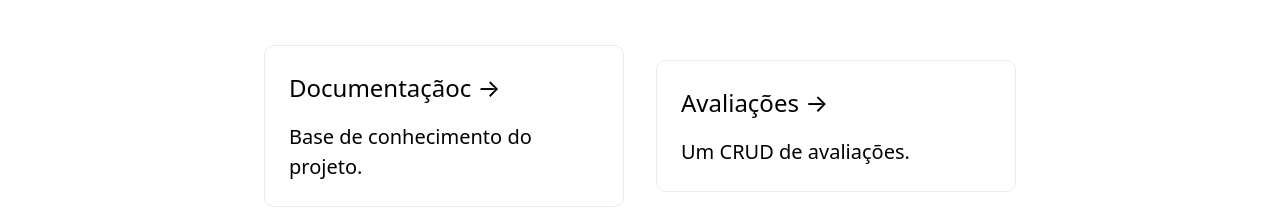
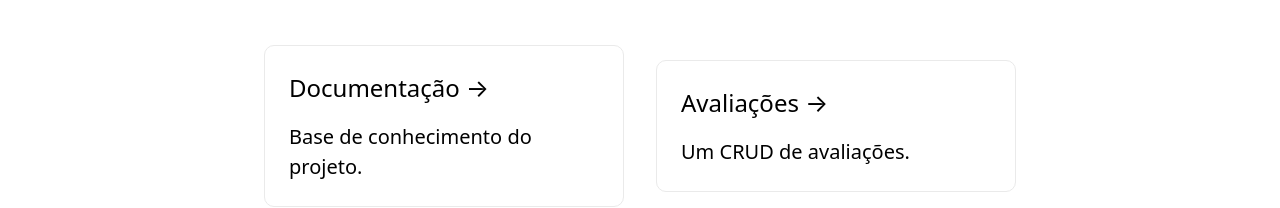
Before and after one commit to mauriciomoura/review-app, a Next.js app: page / in a window 1280 px wide. Shown: the part 359-567 px from the top of the page. Built offline with nearby package versions, Linux system fonts and the light colour scheme.

Commit message:
Create a reviews page.

```diff
--- a/pages/index.tsx
+++ b/pages/index.tsx
@@ -23,7 +23,7 @@ export default function Home() {
 
         <div className={styles.grid}>
           <a href="https://garrulous-hero-1f4.notion.site/Projeto-C-os-Dev-Aprendiz-265d9164a0704b85a365b8826ac56116" className={styles.card}>
-            <h2>Documentaçãoc &rarr;</h2>
+            <h2>Documentação &rarr;</h2>
             <p>Base de conhecimento do projeto.</p>
           </a>
 
--- /dev/null
+++ b/pages/reviews.tsx
@@ -0,0 +1,3 @@
+export default function Review() {
+    return <h1>Essa é a página de avaliações</h1>
+}
```
